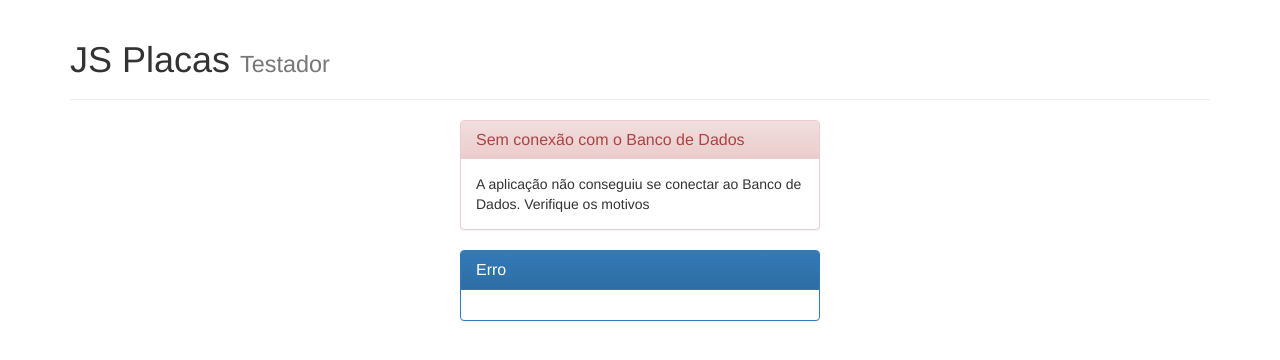
After one commit to maurovictor/js_flask, a Flask app: page /no_db in a window 1280 px wide. The commit adds this page. Shown: the top 360 px of the page. Run offline with Flask 2, Linux system fonts and the light colour scheme; some libraries are stand-ins or nearby versions.

Commit message:
Including board id on flaw's database, also included a no_connection_data_base page

```diff
--- a/application.py
+++ b/application.py
@@ -6,33 +6,57 @@ import sqlite3
 UPLOAD_FOLDER = 'static/pictures/raw/'
 ALLOWED_EXTENSIONS = set(['png', 'jpg', 'jpeg', 'gif'])
 
-
 app = Flask(__name__)
 app.config['UPLOAD_FOLDER'] = UPLOAD_FOLDER
 app.secret_key = 'A0Zr98j/3yX R~XHH!jmN]LWX/,?RT'
-
 
 def allowed_file(filename):
     return '.' in filename and \
            filename.rsplit('.', 1)[1].lower() in ALLOWED_EXTENSIONS
 
+@app.route('/no_db')
+def no_db():
+    return render_template('no_data_base.html')
+
 @app.route('/')
-def pagina_teste():
+def pagina_incial():
     return render_template('principal.html')
 
 @app.route('/add_defeito', methods=['GET', 'POST'])
 def add_defeito():
-    #if request.method == 'GET':
-    if request.method == 'GET':
-        return render_template('add_defeito.html')
-    else:
+    try:
         conn = sqlite3.connect('db/banco_de_dados')
         c = conn.cursor()
+    except Exception as e:
+        return redirect("no_db", error = e)
+
+    if request.method == 'GET':
+        command_1 = "SELECT nome_placa FROM Placas"
+        c.execute(command_1)
+        placas_raw = c.fetchall()
+        placas = [placas_raw[x][0] for x in range(len(placas_raw))]
+
+        command_2 = "SELECT fabricante FROM Placas"
+        c.execute(command_2)
+        fabricantes_raw = c.fetchall()
+        fabricantes = [fabricantes_raw[x][0] for x in range(len(fabricantes_raw))]
+
+        dados_placas = list(zip(placas, fabricantes)) ## zip placas' list with fabricantes' list and turn it into a list
+
+        return render_template('add_defeito.html', dados_placas = dados_placas)
+    else:
+
+
         defeito = request.form['nome_defeito']
         descricao = request.form['descricao']
         conserto = request.form['conserto']
-        placa = "123"
-        command = "INSERT INTO Defeitos (nome_defeito, descricao, conserto, placa) VALUES('{0}', '{1}', '{2}', '{3}')".format(defeito, descricao, conserto, placa)
+        nome_placa = request.form['placa']
+        ## Take the id from selected board
+        c.execute("SELECT placa_id FROM Placas WHERE nome_placa=?", (nome_placa,))
+        placa_id = c.fetchone()[0]
+        print(placa_id)
+        ## Add flaw to database
+        command = "INSERT INTO Defeitos (nome_defeito, descricao, conserto, placa) VALUES('{0}', '{1}', '{2}', '{3}')".format(defeito, descricao, conserto, placa_id)
         c.execute(command)
         conn.commit()
         conn.close()
--- /dev/null
+++ b/templates/no_data_base.html
@@ -0,0 +1,55 @@
+<!DOCTYPE html>
+<html>
+    <head>
+        <meta charset="utf-8">
+        <title></title>
+        <meta charset="utf-8">
+        <title>Adicionar Defeitos</title>
+        <!-- Bootstrap links and scripts -->
+        <link rel="stylesheet" href="{{url_for('static', filename = 'css/bootstrap.min.css')}}">
+        <link rel="stylesheet" href="{{url_for('static', filename = 'css/bootstrap-theme.min.css')}}">
+        <script src="https://ajax.googleapis.com/ajax/libs/jquery/3.2.1/jquery.min.js"></script>
+        <script src="{{url_for('static', filename = 'js/bootstrap.min.js')}}"></script>
+        <script type="text/javascript">
+            $('#myModal').on('shown.bs.modal', function () {
+                $('#myInput').focus()
+                if (!data) return e.preventDefault() // stops modal from being shown
+            })
+        </script>
+
+        <!-- SUMMERNOTE REQUIREMENTS-->
+        <link href="{{url_for('static', filename='css/summernote.css')}}" rel="stylesheet">
+        <script src="{{url_for('static', filename='js/summernote.js')}}"></script>
+    </head>
+    <body>
+        <div class="container">
+            <div class="page-header">
+                <h1>JS Placas <small>Testador</small></h1>
+            </div>
+            <div class="row">
+                <div class="col-md-4 col-md-offset-4">
+                    <div class="panel panel-danger">
+                      <div class="panel-heading">
+                        <h3 class="panel-title">Sem conexão com o Banco de Dados</h3>
+                      </div>
+                      <div class="panel-body">
+                        A aplicação não conseguiu se conectar ao Banco de Dados. Verifique os motivos
+                      </div>
+                    </div>
+                </div>
+            </div>
+            <div class="row">
+                <div class="col-md-4 col-md-offset-4">
+                    <div class="panel panel-primary">
+                      <div class="panel-heading">
+                        <h3 class="panel-title">Erro</h3>
+                      </div>
+                      <div class="panel-body">
+                          {{error}}
+                      </div>
+                    </div>
+                </div>
+            </div>
+        </div>
+    </body>
+</html>
```
Also changed, not shown: templates/add_defeito.html (+9 -13 lines), 1 other file.
